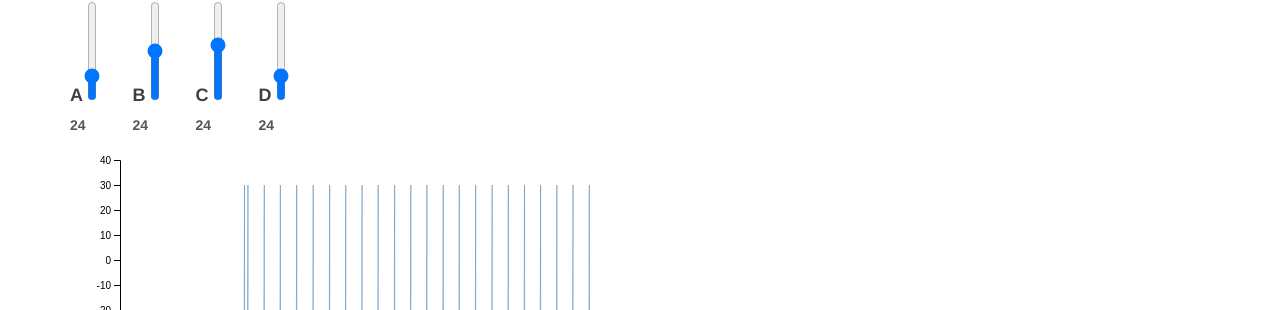
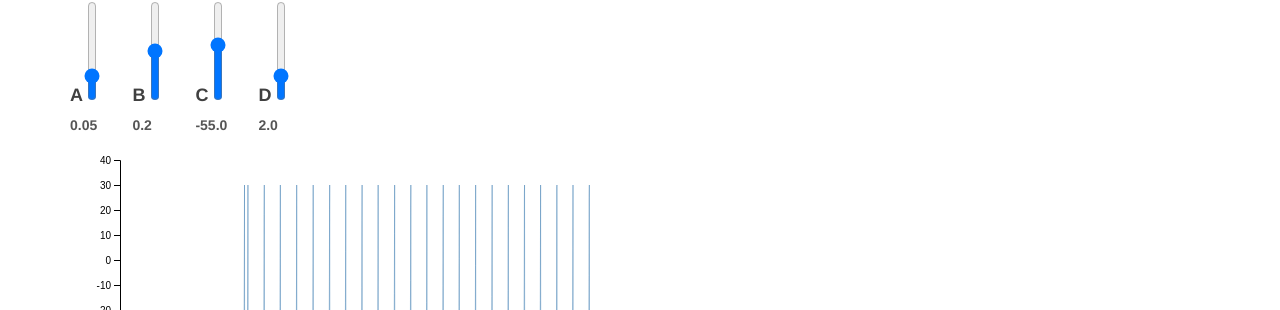
Before and after one commit to jcornford/jcornford.github.io, a Jekyll site: the page built from Izhikevich_model.html, in a window 1280 px wide and 1102 px high. Shown: the part 410-720 px from the top of the window. Built offline with Jekyll 4.4.1, drawn with Linux system fonts in a browser that asks for light colours; nearby versions of some CDN libraries.

Commit message:
commiting changes in case of powercut

```diff
--- a/Izhikevich_model.html
+++ b/Izhikevich_model.html
@@ -33,22 +33,22 @@ the parameter "c" is used to set the maximum amplitude of the spike after which
 <form name="registrationForm">
     <label> <span>A</span>
     <input type="range" name="aInputName" id="aInputId" value="0.05" min="0" max="0.5" step="0.1" oninput="aOutputId.value = aInputId.value" orient="vertical">
-    <output name="aOutputName" id="aOutputId">24</output>
+    <output name="aOutputName" id="aOutputId">0.05</output>
     </label>
 
     <label> <span>B</span>
     <input type="range" name="bInputName" id="bInputId" value="0.2" min="-0.1" max="0.5" step="0.025" oninput="bOutputId.value = bInputId.value" orient="vertical">
-    <output name="bOutputName" id="bOutputId">24</output>
+    <output name="bOutputName" id="bOutputId">0.2</output>
     </label>
 
     <label> <span>C</span>
     <input type="range" name="cInputName" id="cInputId" value="-55.0" min="-75" max="-40" step="1" oninput="cOutputId.value = cInputId.value" orient="vertical">
-    <output name="cOutputName" id="cOutputId">24</output>
+    <output name="cOutputName" id="cOutputId">-55.0</output>
     </label>
 
     <label> <span>D</span>
     <input type="range" name="dInputName" id="dInputId" value="2.0" min="0" max="10" step="0.5" oninput="dOutputId.value = dInputId.value" orient="vertical">
-    <output name="dOutputName" id="dOutputId">24</output>
+    <output name="dOutputName" id="dOutputId">2.0</output>
     </label>
 
 </form>
--- a/js/visualisation.js
+++ b/js/visualisation.js
@@ -1,7 +1,7 @@
-var slider1 = document.getElementById('slider1');
-var slider2 = document.getElementById('slider2');
-var slider3 = document.getElementById('slider3');
-var slider4 = document.getElementById('slider4');
+var slider1 = document.getElementById('aInputId');
+var slider2 = document.getElementById('bInputId');
+var slider3 = document.getElementById('cInputId');
+var slider4 = document.getElementById('dInputId');
 
 console.log('testing');
 const v0      = -75;  // mV
```
